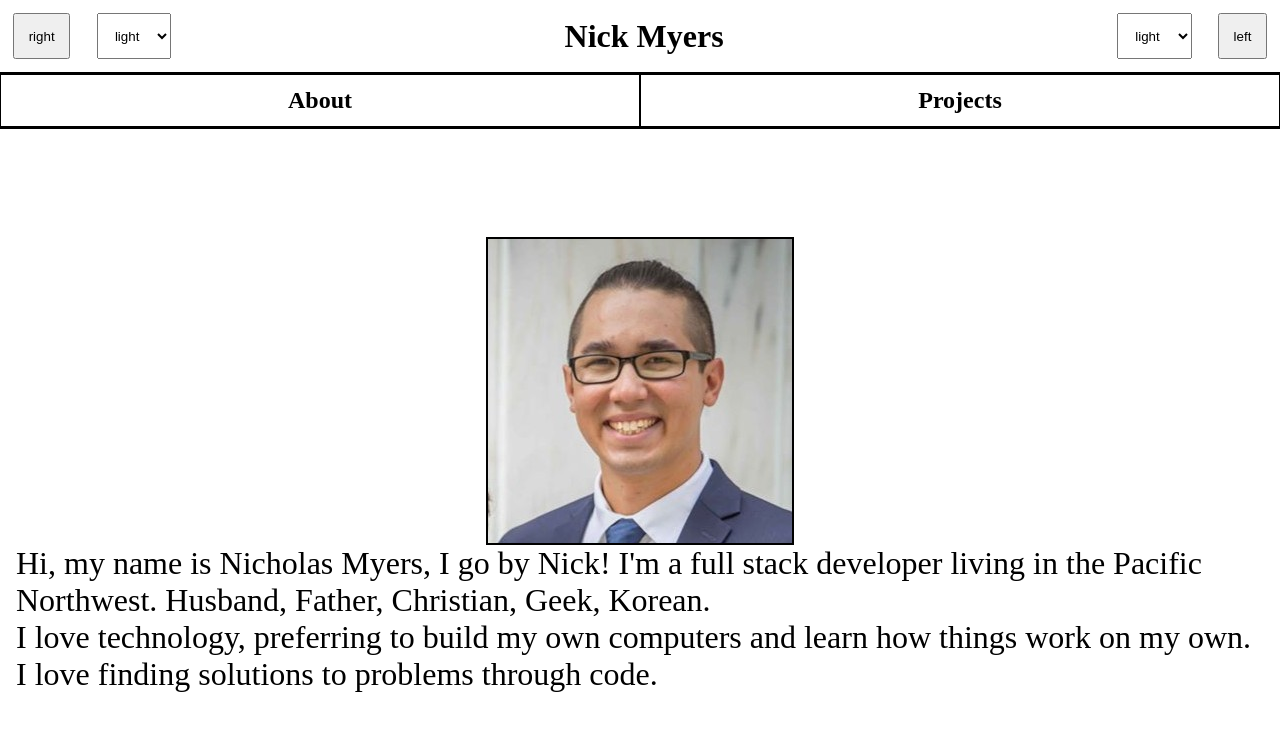
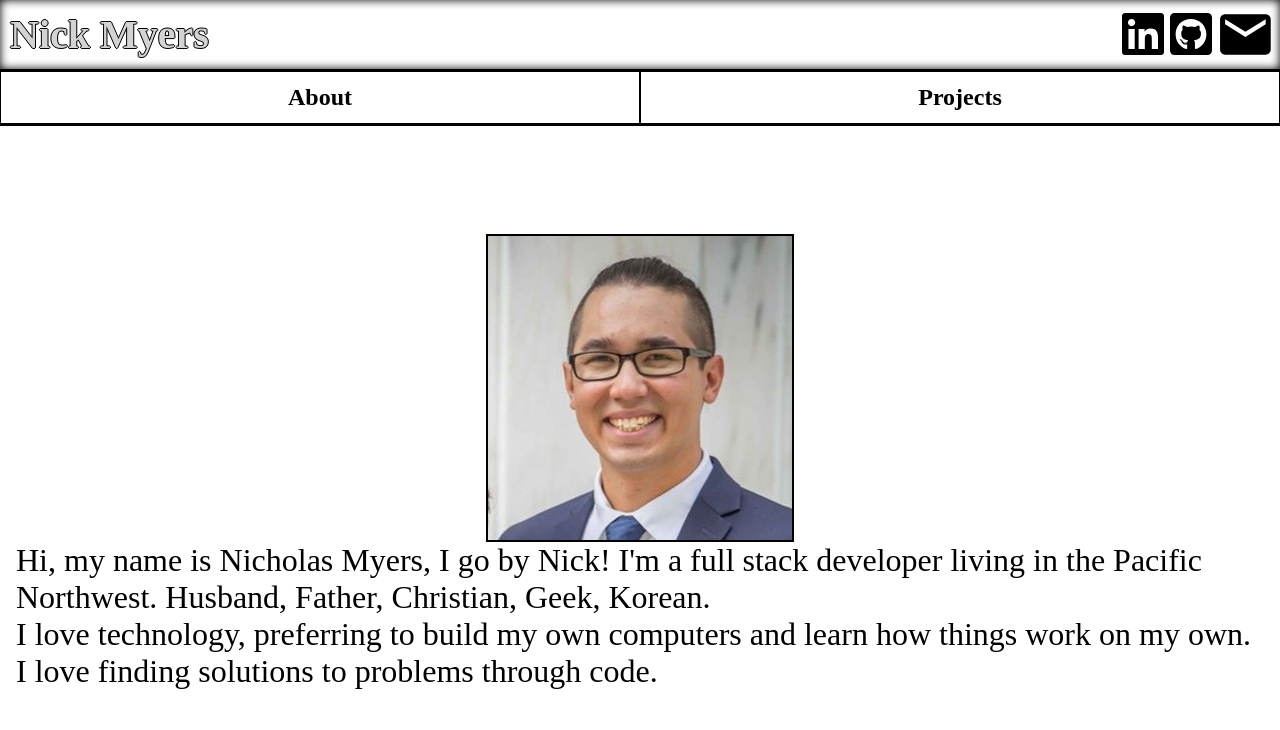
Before and after one commit to nicholas-myers/dev-portfolio, a React (Create React App) app: page / in a window 1280 px wide. Shown: the top 730 px of the page. Built offline with nearby package versions, Linux system fonts and the light colour scheme.

Commit message:
added react-icons dev dependency and added social links, some styling to the header

```diff
--- a/package.json
+++ b/package.json
@@ -13,6 +13,7 @@
     "bootstrap": "^5.3.3",
     "react": "^18.3.1",
     "react-dom": "^18.3.1",
+    "react-icons": "^5.2.1",
     "react-router-dom": "^6.23.1",
     "react-scripts": "5.0.1",
     "reactstrap": "^9.2.2",
--- a/src/components/Header.tsx
+++ b/src/components/Header.tsx
@@ -1,13 +1,12 @@
-import AccessibilityRight from "./AccessbilityRight"
-import AccessibilityLeft from "./AccessibilityLeft"
+import { Direction } from "../models/Orientation"
+import SocialLinks from "./SocialLinks"
 import Wing from "./Wing"
 
 const Header = () => {
     return (
         <header>
-            <Wing content={<AccessibilityLeft />} />
             <h1>Nick Myers</h1>
-            <Wing content={<AccessibilityRight />} />
+            <Wing content={<SocialLinks direction={"row"} />} />
         </header>
     )
 }
--- /dev/null
+++ b/src/components/SocialLinks.tsx
@@ -0,0 +1,27 @@
+import { IconContext } from "react-icons";
+import { Direction } from "../models/Orientation"
+import { FaLinkedin, FaGithubSquare } from "react-icons/fa";
+import { MdEmail } from "react-icons/md";
+
+interface SocialLinkProps {
+    direction: Direction;
+}
+
+const SocialLinks = ({ direction }: SocialLinkProps) => {
+    return (
+        <div className={`social-links ${direction}`}>
+            <IconContext.Provider value={{ size: "3em" }}>
+                <a href="" target="_blank"></a>
+                <a href="" target="_blank"></a>
+                <FaLinkedin />
+                <FaGithubSquare />
+            </IconContext.Provider>
+            <IconContext.Provider value={{ size: "3.8em" }}>
+                <MdEmail />
+            </IconContext.Provider>
+
+        </div>
+    )
+}
+
+export default SocialLinks
--- /dev/null
+++ b/src/models/Orientation.ts
@@ -0,0 +1,5 @@
+export type Direction = "row" | "column"
+
+export default interface OrientationType {
+    direction: Direction;
+}
--- a/src/styles/header.css
+++ b/src/styles/header.css
@@ -3,6 +3,14 @@ header {
     display: flex;
     align-items: center;
     justify-content: space-between;
+    box-shadow: inset 0px 0px 10px 0px black;
+}
+
+h1 {
+    padding: 0.25em;
+    color: lightgray;
+    font-size: 2.5em;
+    text-shadow: -1px 0 black, 0 1px black, 1px 0 black, 0 -1px black;
 }
 
 .accessibility {
@@ -10,7 +18,8 @@ header {
     width: max-content;
 }
 
-.accessibility button, select {
+.accessibility button,
+select {
     margin: 1em;
     padding: 1em
 }
@@ -18,3 +27,9 @@ header {
 .accessibility button {
     padding: 1em;
 }
+
+.social-links {
+    display: flex;
+    align-items: center;
+    padding: 0.25em;
+}
```
Also changed, not shown: 1 other file (tests, documents, lock files or other folders).
